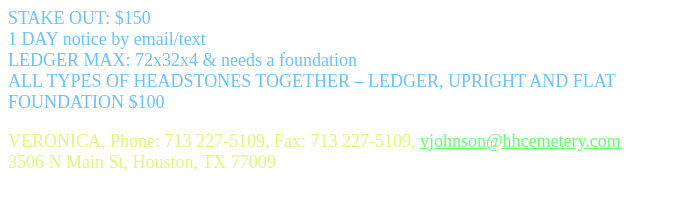
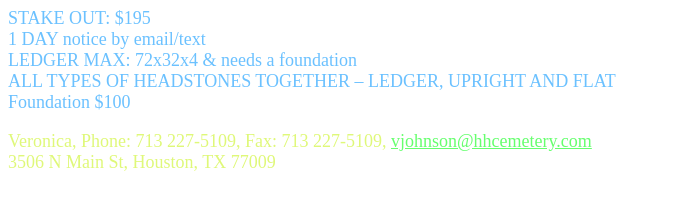
Before and after one commit to robert-hsw/Cemetery-Fresh, a website: page notes/Hollywood Cemetery.html in a window 1280 px wide. Shown: the whole page, without its empty margins (0-675 px from the left). Drawn offline with Linux system fonts and the light colour scheme.

Commit message:
the collest beans

```diff
--- a/notes/Hollywood Cemetery.html
+++ b/notes/Hollywood Cemetery.html
@@ -11,13 +11,13 @@
     </style>
 </head>
 <body>
-    <div class="line1">STAKE OUT: $150</div>
+    <div class="line1">STAKE OUT: $195</div>
     <div class="line1">1 DAY notice by email/text</div>
     <div class="line1">LEDGER MAX: 72x32x4 & needs a foundation</div>
     <div class="line1">ALL TYPES OF HEADSTONES TOGETHER – LEDGER, UPRIGHT AND FLAT</div>
-    <div class="line1">FOUNDATION $100</div>
+    <div class="line1">Foundation $100</div>
     <br>
-    <div class="line2">VERONICA, Phone: 713 227-5109, Fax: 713 227-5109, <a href="#" onclick="navigator.clipboard.writeText('vjohnson@hhcemetery.com'); return false;">vjohnson@hhcemetery.com</a></div>
+    <div class="line2">Veronica, Phone: 713 227-5109, Fax: 713 227-5109, <a href="#" onclick="navigator.clipboard.writeText('vjohnson@hhcemetery.com'); return false;">vjohnson@hhcemetery.com</a></div>
     <div class="line2">3506 N Main St, Houston, TX 77009</div>
 
 </body>
```
Also changed, not shown: 2 other files.
